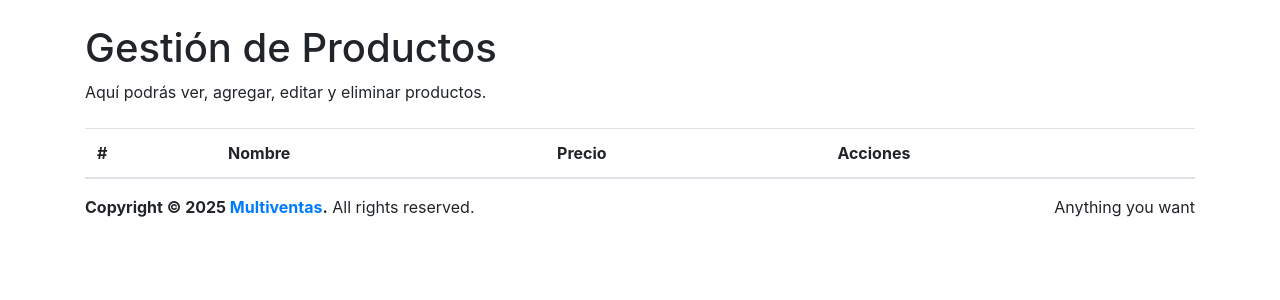
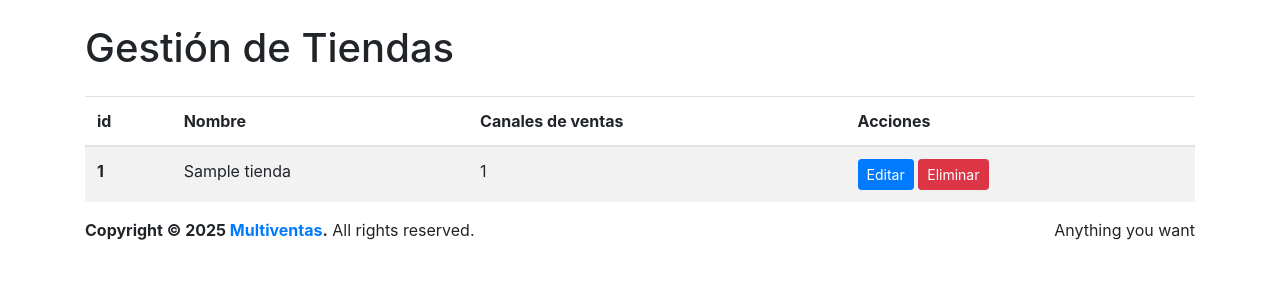
Before and after one commit to fragolan01/ventas, a PHP site: page /ventas/tiendas in a window 1280 px wide. Shown: the part 56-356 px from the top of the page. Run offline with PHP 8.4, Linux system fonts and the light colour scheme; tables that the repository leaves empty or names only in its code hold one stand-in row (values such as "Sample post"); lists and menus that the app fills with data are empty.

Commit message:
Vista
Se accede a tabla tiendas

```diff
--- a/app/controllers/TiendasController.php
+++ b/app/controllers/TiendasController.php
@@ -1,11 +1,18 @@
 <?php
+
+require_once '../app/models/TiendaModel.php';
 
 class TiendasController
 {
     public function index()
     {
-        // En un futuro, aquí se llamará al modelo para obtener las tiendas de la base de datos.
-        // Por ahora, solo cargaremos la vista.
+        // 1. Instanciar el modelo de tiendas
+        $tiendaModel = new TiendaModel();
+
+        // 2. Obtener los datos de las tiendas desde el modelo
+        $tiendas = $tiendaModel->getTiendas();
+
+        // 3. Pasar los datos a la vista y cargarla
         require_once '../app/views/tiendas/index.php';
     }
 }
--- /dev/null
+++ b/app/models/Model.php
@@ -0,0 +1,14 @@
+<?php
+
+require_once 'conexion.php';
+
+class Model
+{
+    protected $db;
+
+    public function __construct()
+    {
+        global $conn;
+        $this->db = $conn;
+    }
+}
--- /dev/null
+++ b/app/models/TiendaModel.php
@@ -0,0 +1,19 @@
+<?php
+
+require_once 'Model.php';
+
+class TiendaModel extends Model
+{
+    public function getTiendas()
+    {
+        $sql = "SELECT * FROM tiendas";
+        $result = $this->db->query($sql);
+        $tiendas = [];
+        if ($result->num_rows > 0) {
+            while($row = $result->fetch_assoc()) {
+                $tiendas[] = $row;
+            }
+        }
+        return $tiendas;
+    }
+}
--- a/app/views/tiendas/index.php
+++ b/app/views/tiendas/index.php
@@ -1,19 +1,29 @@
 <?php require_once '../app/views/shared/header.php'; ?>
 
-    <h1>Gestión de Productos</h1>
-    <p>Aquí podrás ver, agregar, editar y eliminar productos.</p>
+    <h1>Gestión de Tiendas</h1>
 
     <table class="table table-striped mt-4">
       <thead>
         <tr>
-          <th scope="col">#</th>
+          <th scope="col">id</th>
           <th scope="col">Nombre</th>
-          <th scope="col">Precio</th>
+          <th scope="col">Canales de ventas</th>
           <th scope="col">Acciones</th>
         </tr>
       </thead>
       <tbody>
-        </tbody>
+        <?php foreach ($tiendas as $tienda): ?>
+            <tr>
+                <th scope="row"><?php echo $tienda['id']; ?></th>
+                <td><?php echo $tienda['nombre']; ?></td>
+                <td><?php echo $tienda['canal_id']; ?></td>
+                <td>
+                    <a href="#" class="btn btn-primary btn-sm">Editar</a>
+                    <a href="#" class="btn btn-danger btn-sm">Eliminar</a>
+                </td>
+            </tr>
+        <?php endforeach; ?>
+      </tbody>
     </table>
 
 <?php require_once '../app/views/shared/footer.php'; ?>
```
